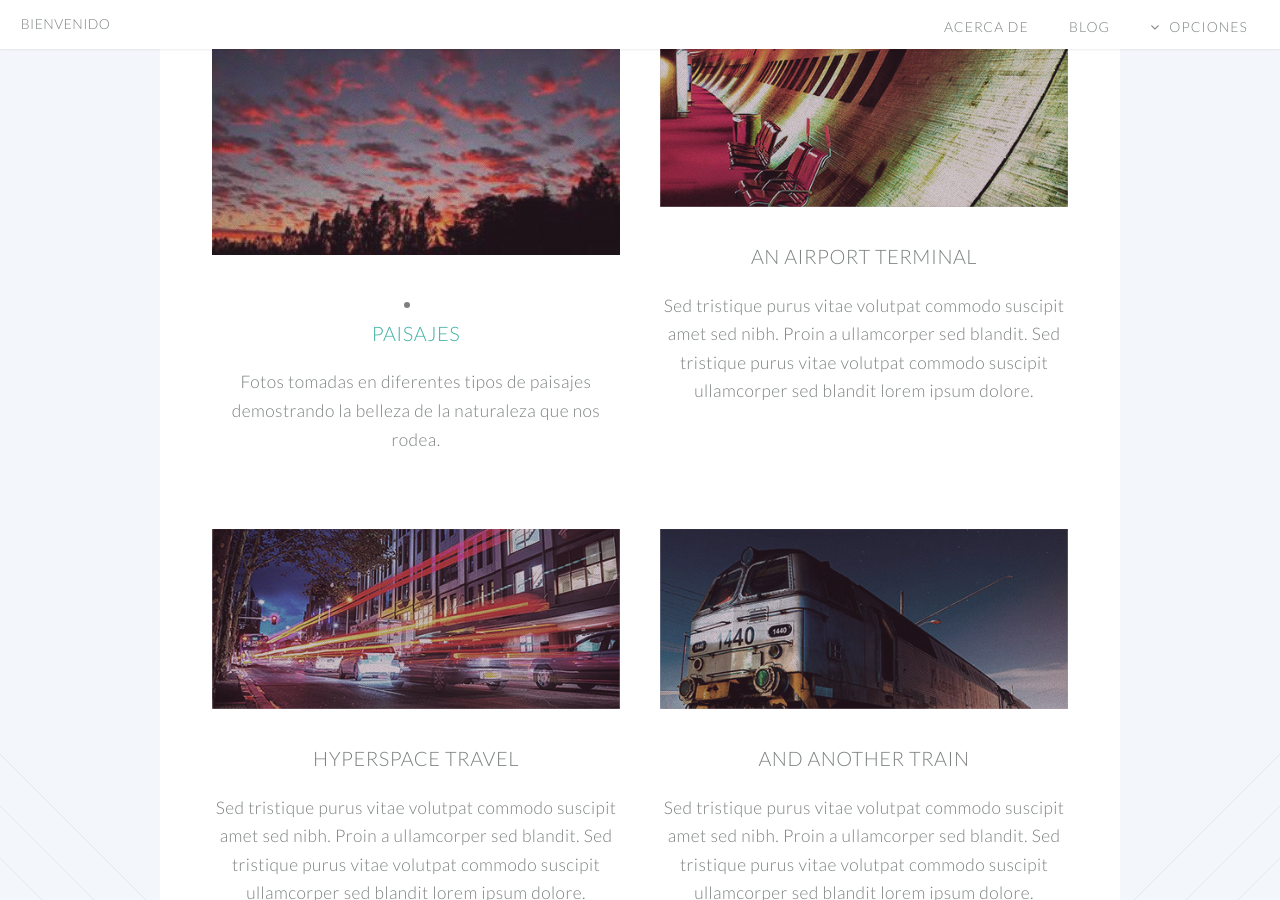
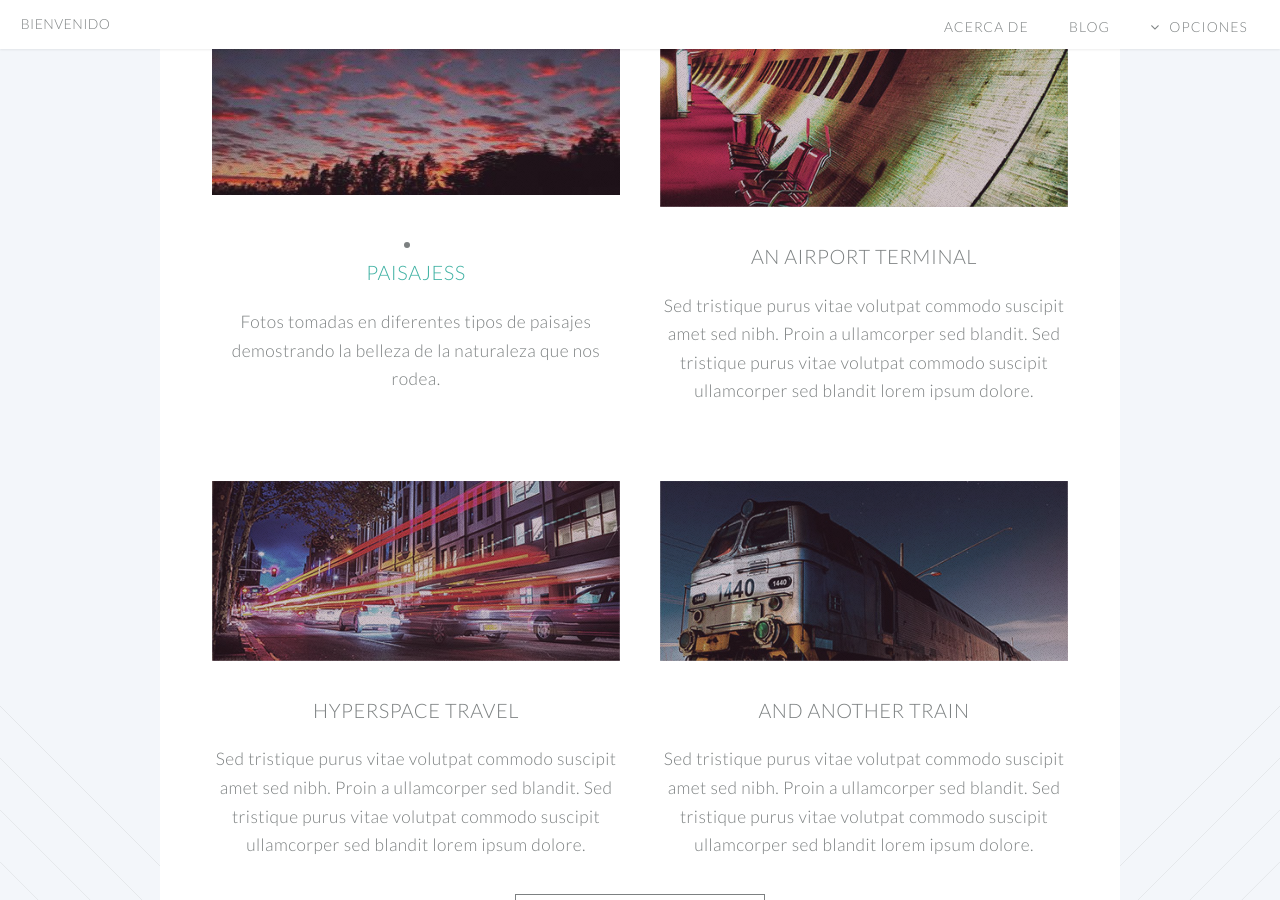
Before and after one commit to Vico2001/Vico2001.github.io, a Jekyll site: the page built from index.html, in a window 1280 px wide and 900 px high, scrolled down 1383 px. Built offline with Jekyll 4.4.1, drawn with Linux system fonts in a browser that asks for light colours.

Commit message:
Update index.html

```diff
--- a/index.html
+++ b/index.html
@@ -58,9 +58,9 @@
 							<div class="6u">
 
 								<section>
-									<a href="/left-sidebar2.html" class="image featured"><img src="images/paisaje01.jpg" alt="" /></a>
+									<a href="/left-sidebar2.html" class="image featured"><img src="images/paisaje01.jpg"  width="" height="168" /></a>
 									<header>
-										<li><a href="/left-sidebar2.html"><h3>Paisajes</h3></a></li>
+										<li><a href="/left-sidebar2.html"><h3>Paisajess</h3></a></li>
 
 									</header>
 									<p>Fotos tomadas en diferentes tipos de paisajes demostrando la belleza de la naturaleza que nos
```
